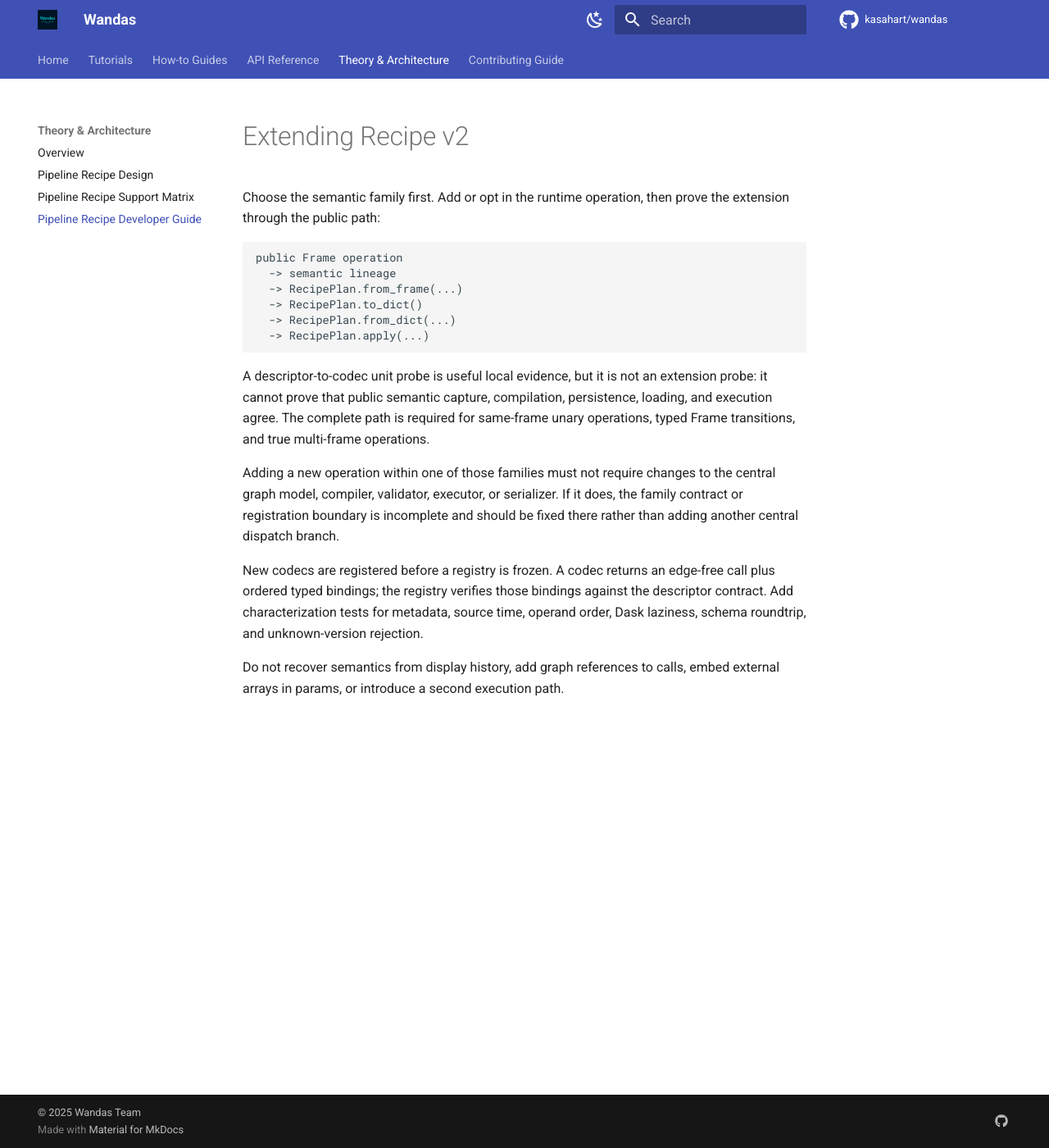
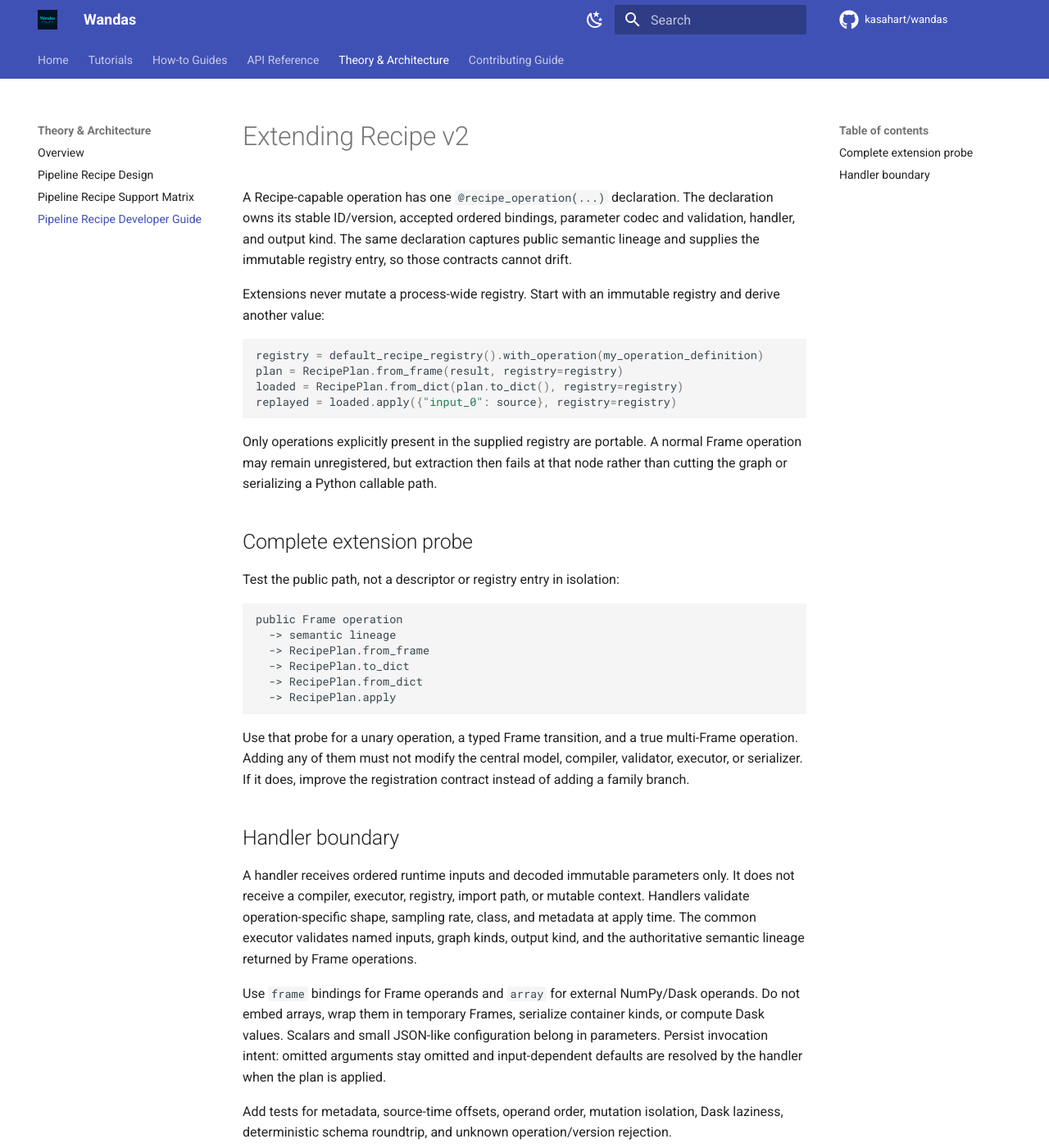
Before and after one commit to kasahart/wandas, an MkDocs documentation site: the page built from docs/src/explanation/pipeline-recipe-developer-guide.md, in a window 1280 px wide and 1400 px high. Shown: the whole window at 82% size. Built offline with MkDocs 1.6.1 and Material for MkDocs 9.7.7, drawn with Linux system fonts in a browser that asks for light colours; comment, search, counter and statistics services are not loaded.

Commit message:
docs: redefine recipe v2 canonical contracts

````diff
--- a/docs/src/explanation/pipeline-recipe-developer-guide.md
+++ b/docs/src/explanation/pipeline-recipe-developer-guide.md
@@ -1,31 +1,55 @@
 # Extending Recipe v2
 
-Choose the semantic family first. Add or opt in the runtime operation, then prove the
-extension through the public path:
+A Recipe-capable operation has one `@recipe_operation(...)` declaration. The
+declaration owns its stable ID/version, accepted ordered bindings, parameter codec and
+validation, handler, and output kind. The same declaration captures public semantic
+lineage and supplies the immutable registry entry, so those contracts cannot drift.
+
+Extensions never mutate a process-wide registry. Start with an immutable registry and
+derive another value:
+
+```python
+registry = default_recipe_registry().with_operation(my_operation_definition)
+plan = RecipePlan.from_frame(result, registry=registry)
+loaded = RecipePlan.from_dict(plan.to_dict(), registry=registry)
+replayed = loaded.apply({"input_0": source}, registry=registry)
+```
+
+Only operations explicitly present in the supplied registry are portable. A normal
+Frame operation may remain unregistered, but extraction then fails at that node rather
+than cutting the graph or serializing a Python callable path.
+
+## Complete extension probe
+
+Test the public path, not a descriptor or registry entry in isolation:
 
 ```text
 public Frame operation
   -> semantic lineage
-  -> RecipePlan.from_frame(...)
-  -> RecipePlan.to_dict()
-  -> RecipePlan.from_dict(...)
-  -> RecipePlan.apply(...)
+  -> RecipePlan.from_frame
+  -> RecipePlan.to_dict
+  -> RecipePlan.from_dict
+  -> RecipePlan.apply
 ```
 
-A descriptor-to-codec unit probe is useful local evidence, but it is not an extension
-probe: it cannot prove that public semantic capture, compilation, persistence, loading,
-and execution agree. The complete path is required for same-frame unary operations,
-typed Frame transitions, and true multi-frame operations.
+Use that probe for a unary operation, a typed Frame transition, and a true multi-Frame
+operation. Adding any of them must not modify the central model, compiler, validator,
+executor, or serializer. If it does, improve the registration contract instead of
+adding a family branch.
 
-Adding a new operation within one of those families must not require changes to the
-central graph model, compiler, validator, executor, or serializer. If it does, the
-family contract or registration boundary is incomplete and should be fixed there
-rather than adding another central dispatch branch.
+## Handler boundary
 
-New codecs are registered before a registry is frozen. A codec returns an edge-free
-call plus ordered typed bindings; the registry verifies those bindings against the
-descriptor contract. Add characterization tests for metadata, source time, operand
-order, Dask laziness, schema roundtrip, and unknown-version rejection.
+A handler receives ordered runtime inputs and decoded immutable parameters only. It
+does not receive a compiler, executor, registry, import path, or mutable context.
+Handlers validate operation-specific shape, sampling rate, class, and metadata at
+apply time. The common executor validates named inputs, graph kinds, output kind, and
+the authoritative semantic lineage returned by Frame operations.
 
-Do not recover semantics from display history, add graph references to calls, embed
-external arrays in params, or introduce a second execution path.
+Use `frame` bindings for Frame operands and `array` for external NumPy/Dask operands.
+Do not embed arrays, wrap them in temporary Frames, serialize container kinds, or
+compute Dask values. Scalars and small JSON-like configuration belong in parameters.
+Persist invocation intent: omitted arguments stay omitted and input-dependent defaults
+are resolved by the handler when the plan is applied.
+
+Add tests for metadata, source-time offsets, operand order, mutation isolation, Dask
+laziness, deterministic schema roundtrip, and unknown operation/version rejection.
````
Also changed, not shown: docs/design/2026-07-13-recipe-v2-architecture.md (+117 -92 lines), docs/design/2026-07-13-recipe-v2-test-migration.md (+57 -90 lines), docs/design/2026-07-14-recipe-v2-simplification-priorities.md (added, +53 -0 lines).
